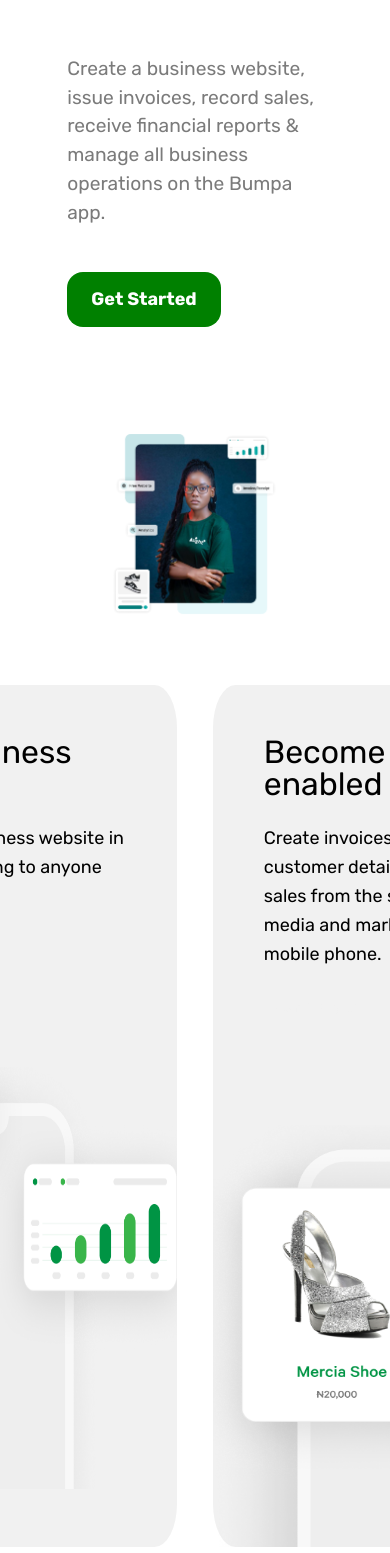
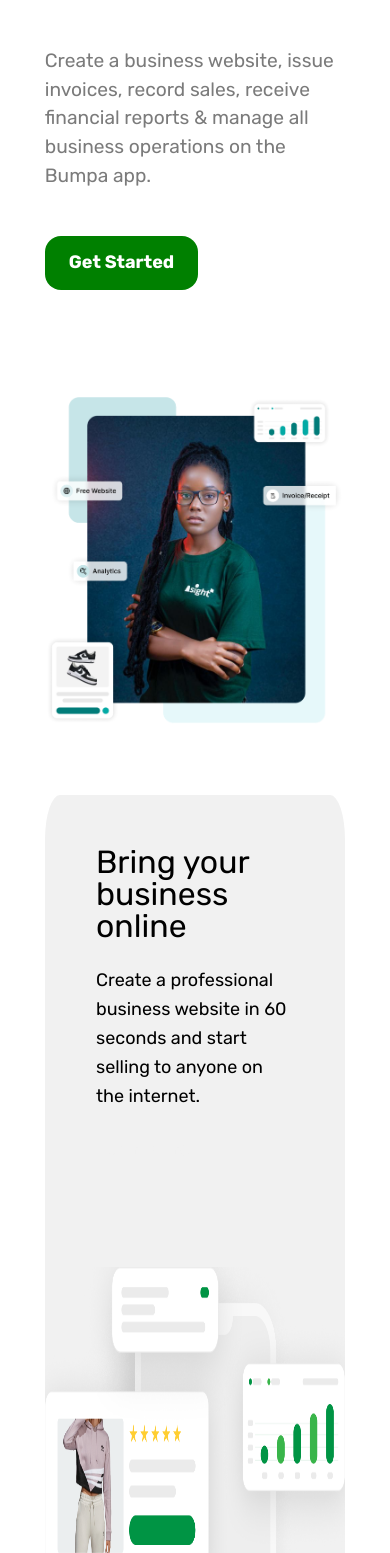
Before and after one commit to juayuohcarineneng19/Bumpa-clone, a React (Create React App) app: page / in a window 390 px wide. Shown: the part 447-2000 px from the top of the page. Built offline with nearby package versions, Linux system fonts and the light colour scheme.

Commit message:
media queries

```diff
--- a/src/Components/Advertise/AdvertInfo.css
+++ b/src/Components/Advertise/AdvertInfo.css
@@ -33,3 +33,28 @@
     font-size: 18px;
     line-height: 29px;
 }
+
+
+@media (max-width: 1200px) {
+
+    .advert-section {
+      flex-direction: column;
+      padding-top: 0;
+      gap: 0;
+      height: auto;
+    }
+
+    .advert-text1 {
+      order: -1;
+      margin-top: 0;
+    }
+
+    .img-advert img {
+      width: 100%;
+      height: auto;
+      padding-left: 0;
+      padding: 2rem;
+      padding-bottom: 0;
+
+          }
+  }
--- a/src/Components/Advertise/AdvertiseComponent.css
+++ b/src/Components/Advertise/AdvertiseComponent.css
@@ -49,3 +49,14 @@
     width: 450px;
 
 }
+
+@media (max-width: 1200px) {
+    .advertBusiness {
+      grid-template-columns: 1fr;
+      max-width: 100%;
+    }
+
+    .advert-image img {
+      width: 100%;
+    }
+  }
--- a/src/Components/Hero/HeroComponent.css
+++ b/src/Components/Hero/HeroComponent.css
@@ -2,7 +2,8 @@
     display: flex;
     display: -ms-flexbox;
     align-items: center;
-    padding: 4.2rem;
+    padding-top: 6.2rem;
+    padding-bottom: 4.2rem;
     gap: 5.2rem;
 
   }
@@ -10,13 +11,13 @@
   .text h2{
     font-size: 3.8rem;
     line-height: 1;
-    font-weight: 500;
+    font-weight: 400;
     margin-bottom: 3.2rem;
     color: rgb(32, 32, 33);
   }
 
   .text p{
-    font-size: 1.5rem;
+    font-size: 1.3rem;
     line-height: 1.5;
     color: rgb(123, 123, 123);
     padding-bottom: 2.8rem;
@@ -34,6 +35,7 @@
 
     .text h2 {
       font-size: 2.5rem;
+      font-weight: 500;
     }
 
     .text p {
```
